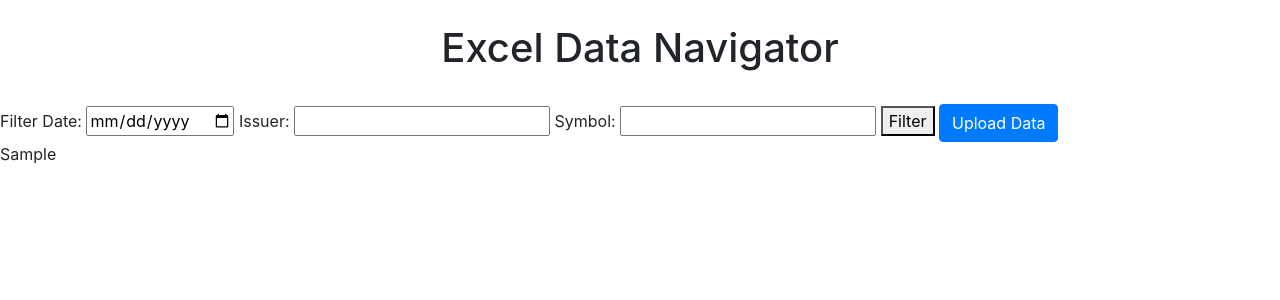
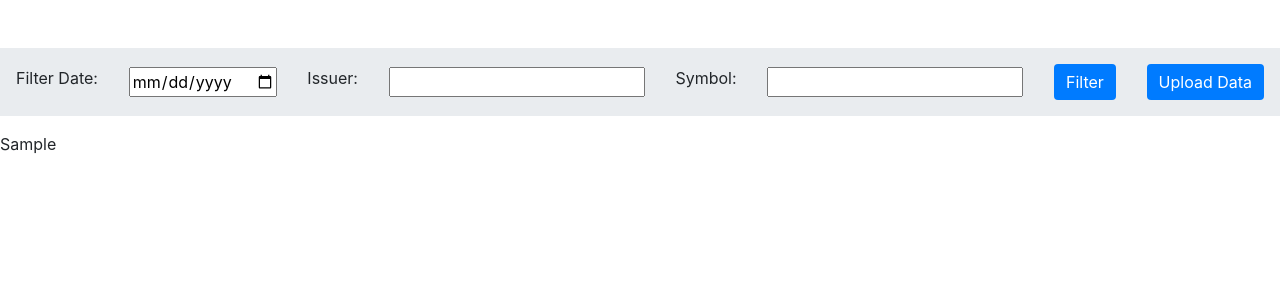
Before and after one commit to IsaWang-05/Financial_data_navigator, a Flask app: template templates/index.html in a window 1280 px wide. Shown: the top 300 px of the page. Run offline with Flask 2, Linux system fonts and the light colour scheme; the template is opened without the code that fills it: most values are stand-ins (such as "Sample title", 1, 10 or a date in 2020); some libraries are stand-ins or nearby versions.

Commit message:
Update styling & layout

```diff
--- a/static/styles.css
+++ b/static/styles.css
@@ -1,3 +1,4 @@
+/* Important Settings */
 /* Ensure the modal is large enough */
 #dataModal .modal-dialog {
     max-width: 90%;
@@ -16,3 +17,81 @@
 .table-responsive {
     overflow-x: auto;
 }
+
+
+
+
+
+/* Styling */
+/* General Table Styling */
+table {
+    width: 100%;
+    border-collapse: collapse;
+    font-family: Arial, sans-serif;
+}
+
+/* Header Styling */
+thead th {
+    background-color: #d3d3d3; /* Darker grey background */
+    color: #333;
+    text-align: left;
+    padding: 8px;
+    border-bottom: 1px solid #ccc;
+}
+
+/* Alternating row colors for tbody rows */
+tbody tr:nth-child(odd) {
+    background-color: #e6e6e6; /* Light grey for odd rows */
+}
+
+tbody tr:nth-child(even) {
+    background-color: #fff; /* White for even rows */
+}
+
+/* Cell padding */
+td {
+    padding: 8px;
+    text-align: left;
+}
+
+/* Style for table data */
+td {
+    color: #666;
+    font-size: 0.9em;
+}
+
+/* Style for the filter form to align horizontally */
+form {
+    display: flex;
+    justify-content: space-between;
+    align-items: center;
+    padding: 1rem;
+    background-color: #e9ecef;
+    margin-bottom: 1rem;
+}
+
+/* Style each form group to align items inline */
+.form-group {
+    display: flex;
+    align-items: center;
+    margin-right: 1rem;
+}
+
+/* Style the form labels */
+.form-group label {
+    margin-right: 0.5rem;
+}
+
+/* Match the buttons */
+button, .btn {
+    background-color: #007bff; /* Bootstrap primary color */
+    color: white;
+    border: none;
+    padding: 0.375rem 0.75rem;
+    border-radius: 0.25rem;
+    cursor: pointer;
+}
+
+button:hover, .btn:hover {
+    background-color: #0056b3; /* Darken the button on hover */
+}
--- a/templates/index.html
+++ b/templates/index.html
@@ -19,7 +19,6 @@
 </head>
 <body>
     <header class="text-center py-4">
-        <h1>Excel Data Navigator</h1>
     </header>
 
     <!-- Form for Filtering Data -->
@@ -33,13 +32,15 @@
         <label for="Symbol">Symbol:</label>
         <input type="text" id="Symbol" name="Symbol">
 
-        <button type="submit">Filter</button>
+        <div class="btn-group" role="group" aria-label="Form buttons">
+            <!-- Updated Filter Button -->
+            <button type="submit" class="btn btn-primary">Filter</button>
+        </div>
         <!-- Upload Button that Triggers Modal -->
         <button type="button" class="btn btn-primary" data-toggle="modal" data-target="#uploadModal">
             Upload Data
         </button>
     </form>
-
 
 
     <!-- Modal for File Upload and Result -->
```
